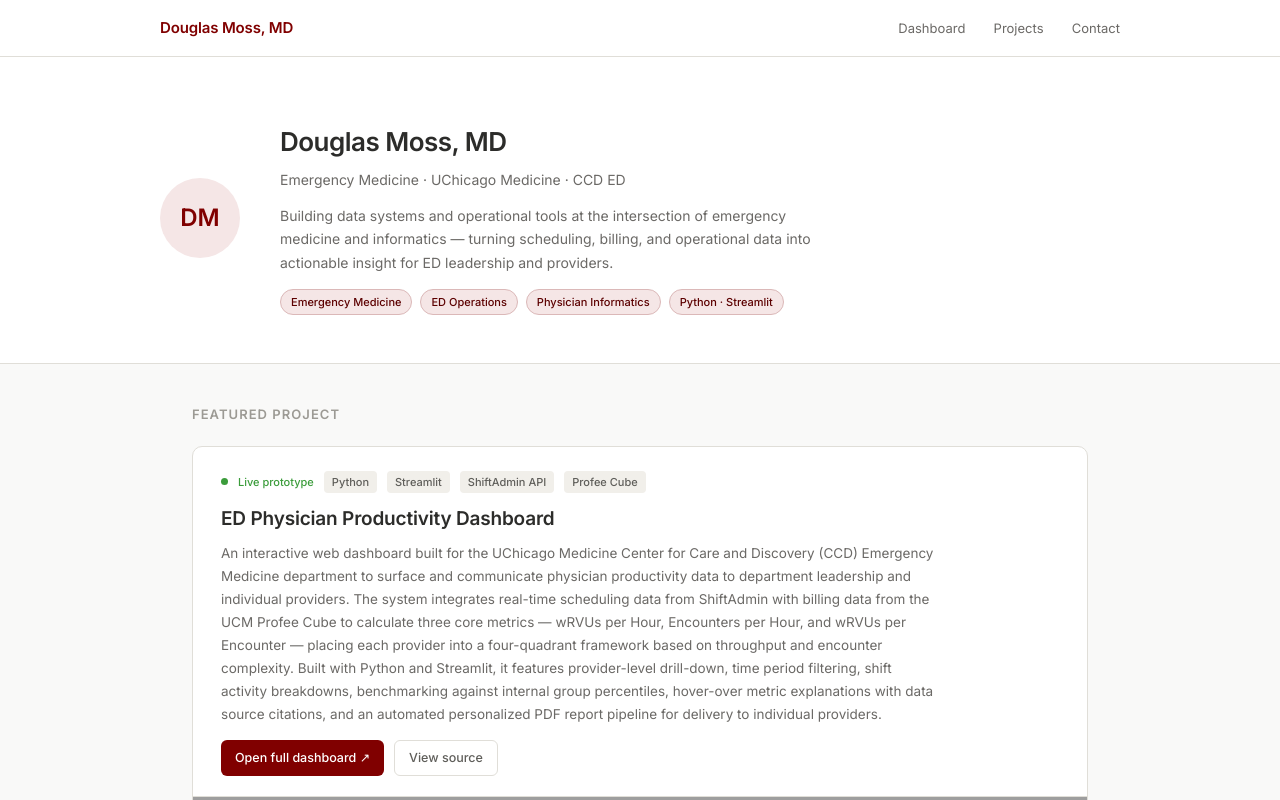
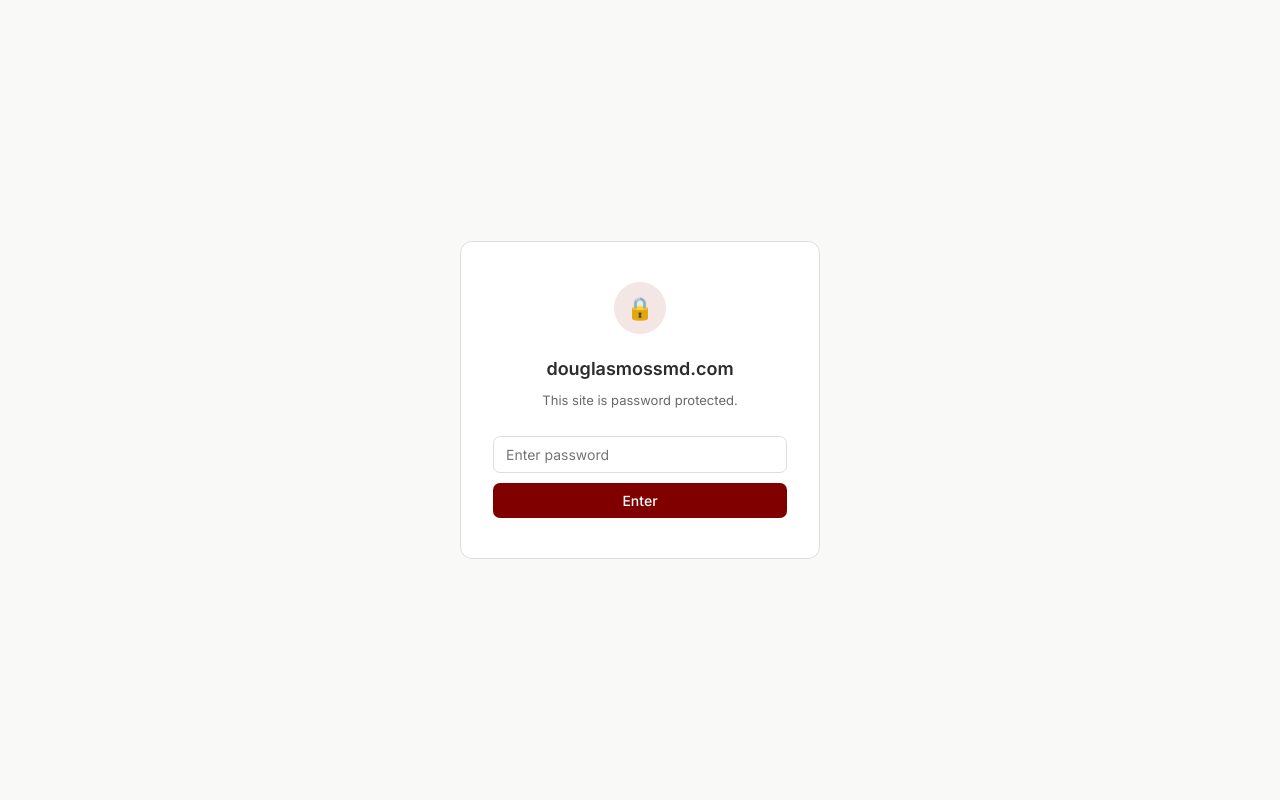
Before and after one commit to douglasmossmd/douglasmossmd.github.io, a plain HTML site: page index.html in a window 1280 px wide. Shown: the top 800 px of the page. Drawn offline with Linux system fonts and the light colour scheme; grey boxes are pictures that could not be loaded.

Commit message:
Add files via upload

```diff
--- a/index.html
+++ b/index.html
@@ -334,6 +334,42 @@
 </head>
 <body>
 
+<!-- Password Gate -->
+<div id="passwordGate" style="position:fixed;inset:0;background:#f9f9f8;z-index:9999;display:flex;align-items:center;justify-content:center;padding:2rem;">
+  <div style="background:white;border:1px solid #e0ded8;border-radius:12px;padding:2.5rem 2rem;width:100%;max-width:360px;text-align:center;">
+    <div style="width:52px;height:52px;background:#f5e6e6;border-radius:50%;display:flex;align-items:center;justify-content:center;margin:0 auto 1.25rem;font-size:22px;">🔒</div>
+    <h2 style="font-size:18px;font-weight:600;color:#2c2c2a;margin-bottom:6px;">douglasmossmd.com</h2>
+    <p style="font-size:13px;color:#6b6966;margin-bottom:1.5rem;">This site is password protected.</p>
+    <input id="pwInput" type="password" placeholder="Enter password" autofocus
+      style="width:100%;padding:9px 12px;font-size:14px;font-family:inherit;border:1px solid #e0ded8;border-radius:7px;outline:none;margin-bottom:10px;color:#1a1a18;" />
+    <div id="pwError" style="font-size:12px;color:#993c1d;margin-bottom:10px;display:none;">Incorrect password. Try again.</div>
+    <button onclick="checkPassword()"
+      style="width:100%;padding:9px;background:#800000;color:white;border:none;border-radius:7px;font-size:14px;font-weight:500;font-family:inherit;cursor:pointer;">Enter</button>
+  </div>
+</div>
+
+<script>
+  (function() {
+    if (localStorage.getItem('dm_auth') === 'ok') {
+      document.getElementById('passwordGate').style.display = 'none';
+    }
+    document.addEventListener('keydown', function(e) {
+      if (e.key === 'Enter') checkPassword();
+    });
+  })();
+  function checkPassword() {
+    var val = document.getElementById('pwInput').value;
+    if (val === 'douglasmossmd') {
+      localStorage.setItem('dm_auth', 'ok');
+      document.getElementById('passwordGate').style.display = 'none';
+    } else {
+      document.getElementById('pwError').style.display = 'block';
+      document.getElementById('pwInput').value = '';
+      document.getElementById('pwInput').focus();
+    }
+  }
+</script>
+
 <header>
   <div class="header-inner">
     <a class="logo" href="#">Douglas Moss, MD</a>
@@ -350,7 +386,7 @@
     <div class="avatar">DM</div>
     <div class="hero-text">
       <h1>Douglas Moss, MD</h1>
-      <p class="title">Emergency Medicine · UChicago Medicine · CCD ED</p>
+      <p class="title">Emergency Medicine</p>
       <p>Building data systems and operational tools at the intersection of emergency medicine and informatics — turning scheduling, billing, and operational data into actionable insight for ED leadership and providers.</p>
       <div class="badge-row">
         <span class="badge">Emergency Medicine</span>
```
